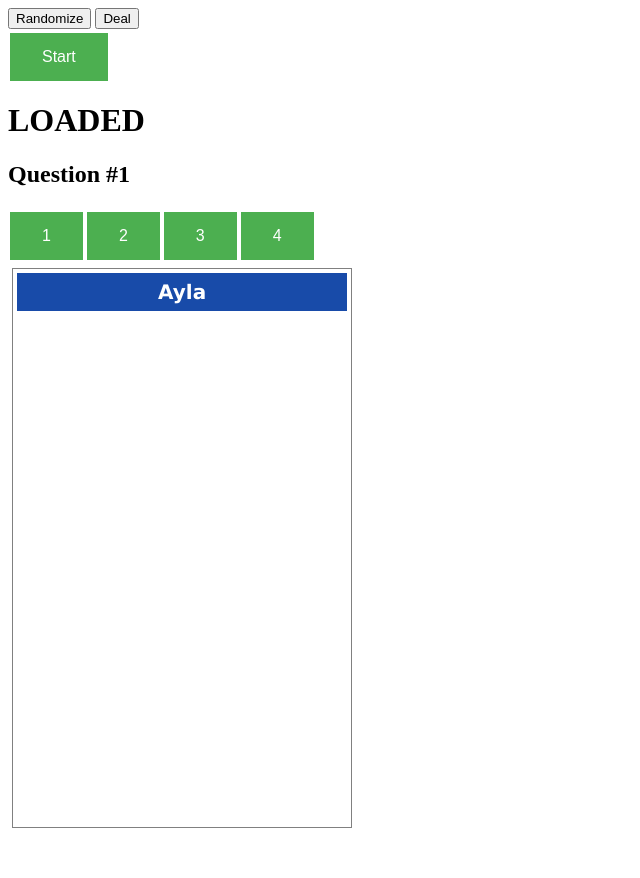
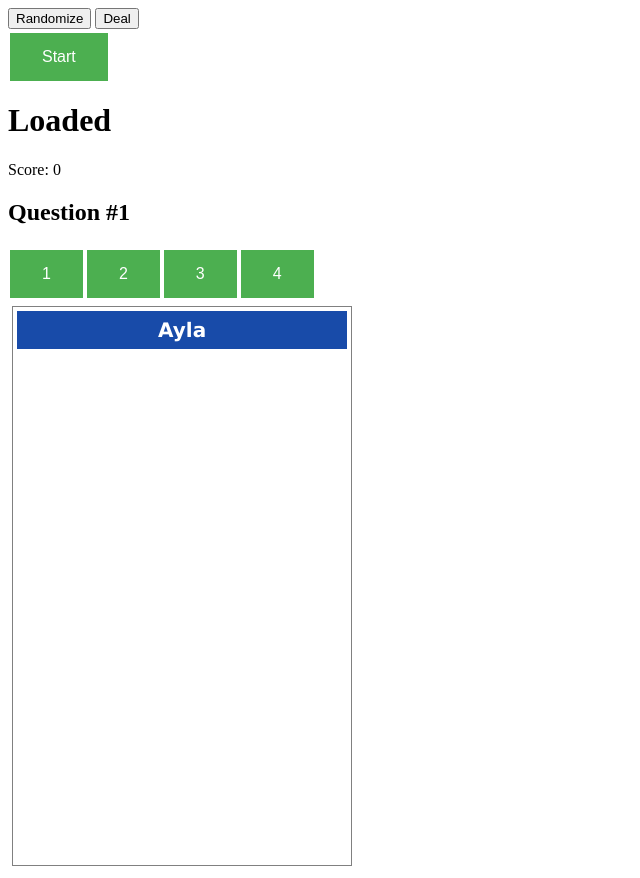
Before and after one commit to kwoolter/JSAwesomenauts, a website: page public_html/examples/card_game/cards.html in a window 1280 px wide. Both pictures are taken after a click on the button "Start". Shown: the whole page, without its empty margins (0-640 px from the left). Before the commit the page ends 840 px from the top, so only its background shows below. Drawn offline with Linux system fonts and the light colour scheme.

Commit message:
added questions, answers and score

```diff
--- a/public_html/examples/card_game/awesomenauts_cards.js
+++ b/public_html/examples/card_game/awesomenauts_cards.js
@@ -7,13 +7,19 @@
 
 var globalCharacterData;
 var globalCharacterNames = [];
-var globalSelectedCharacterNames =[];
+var globalSelectedCharacterNames = [];
 var globalCardSlot = 1;
 var globalQuestionNumber = 1;
 var globalMaxQuestionNumber = 5;
 var globalQuestionOptions = 4;
 var globalQuestionAnswer;
 var globalState;
+var globalScore = 0;
+
+const STATE_LOADED = "Loaded";
+const STATE_PLAYING = "Playing";
+const STATE_RESULT = "Result";
+const STATE_FINISHED = "Finished";
 
 // Choose a random element from a list
 function choose(options) {
@@ -25,7 +31,9 @@ function choose(options) {
 function init() {
 
     console.log("Initialising...");
-    globalState = "LOADED";
+    globalState = STATE_LOADED;
+    globalScore = 0;
+
     renderState();
 
     loadCardData();
@@ -37,8 +45,9 @@ function init() {
 // Start the game
 function startGame() {
 
- globalState = "PLAYING";
+    globalState = STATE_PLAYING;
     globalQuestionNumber = 1;
+    globalScore = 0;
     generateQuestion();
     renderState();
 
@@ -48,7 +57,9 @@ function startGame() {
 function next() {
     globalQuestionNumber += 1;
     if (globalQuestionNumber > globalMaxQuestionNumber) {
-    globalState = "FINISHED";
+        globalState = STATE_FINISHED;
+    } else {
+        globalState = STATE_PLAYING;
     }
     generateQuestion();
     renderState();
@@ -77,7 +88,7 @@ function generateQuestion() {
         characterDetails = globalCharacterData[characterName];
 
         // If we don't have this attribute value already then add to the list
-        if (attribute_values.indexOf(characterDetails[attributeName]) == -1){
+        if (attribute_values.indexOf(characterDetails[attributeName]) == -1) {
             attribute_values.push(characterDetails[attributeName]);
             characters.push(characterName);
         }
@@ -93,8 +104,7 @@ function generateQuestion() {
 
     if (scale == "smallest") {
         globalQuestionAnswer = minAnswer;
-    }
-    else if (scale == "biggest") {
+    } else if (scale == "biggest") {
         globalQuestionAnswer = maxAnswer;
     }
 
@@ -108,7 +118,7 @@ function generateQuestion() {
 
         // Show the card for each character
         characterDetails = globalCharacterData[characterName];
-        cardHTML = renderCharacter(characterDetails,undefined, undefined, showCharacter = false, showSkill = false, showUpgrade = false);
+        cardHTML = renderCharacter(characterDetails, undefined, undefined, showCharacter = false, showSkill = false, showUpgrade = false);
         dealCard(cardHTML, slot = slot);
         slot += 1;
 
@@ -126,7 +136,10 @@ function generateQuestion() {
 
 // The user selected the answer to a question
 function answer(selection) {
-    if (globalState == "PLAYING") {
+    if (globalState == STATE_PLAYING) {
+
+        globalState = STATE_RESULT;
+
         console.log("You choose answer " + selection);
         console.log("The correct answer was " + globalQuestionAnswer);
 
@@ -137,18 +150,29 @@ function answer(selection) {
 
             // Show the card for each character
             var characterDetails = globalCharacterData[characterName];
-            cardHTML = renderCharacter(characterDetails,undefined, undefined, showCharacter = true, showSkill = false, showUpgrade = false);
+            cardHTML = renderCharacter(characterDetails, undefined, undefined, showCharacter = true, showSkill = false, showUpgrade = false);
             dealCard(cardHTML, slot = slot);
             slot += 1;
 
         });
 
+        var resultHTML;
+        if (selection == globalQuestionAnswer) {
+            resultHTML = "Correct";
+            globalScore += 1;
 
+        } else {
+            resultHTML = "Wrong";
         }
-    else {
+
+        document.getElementById("result").innerHTML = resultHTML;
+
+
+    } else {
         console.log("You cannot choose an answer in state " + globalState);
     }
 
+    renderState();
 
 
 }
@@ -158,23 +182,39 @@ function renderState() {
     document.getElementById("state").innerHTML = globalState;
     document.getElementById("question").innerHTML = "Question #" + globalQuestionNumber;
 
-    if (globalState == "PLAYING") {
+    var bAnswersDisabled = true;
+
+    if (globalState == STATE_PLAYING) {
+        document.getElementById("start").style.display = "none";
+        document.getElementById("next").style.display = "none";
+        document.getElementById("result").style.visibility = "hidden";
+        bAnswersDisabled = false;
+    } else if (globalState == STATE_LOADED) {
+        document.getElementById("start").style.display = "block";
+        document.getElementById("next").style.display = "none";
+        document.getElementById("result").style.visibility = "hidden";
+    } else if (globalState == STATE_FINISHED) {
+        document.getElementById("start").style.display = "block";
+        document.getElementById("next").style.display = "none";
+        document.getElementById("result").style.visibility = "hidden";
+    } else if (globalState == STATE_RESULT) {
         document.getElementById("start").style.display = "none";
         document.getElementById("next").style.display = "block";
-    }
-    else if (globalState == "LOADED") {
-            document.getElementById("start").style.display = "block";
-            document.getElementById("next").style.display = "none";
+        document.getElementById("result").style.visibility = "visible";
     }
 
-    else if (globalState == "FINISHED") {
-            document.getElementById("start").style.display = "block";
-            document.getElementById("next").style.display = "none";
+    document.getElementById("score").innerHTML = "Score: " + globalScore;
+
+    var answersHTML = "";
+    if (bAnswersDisabled == true) {
+        buttonState = "disabled";
+    } else {
+        buttonState = "";
     }
 
-    var answersHTML="";
-    for (var i=1; i<globalMaxQuestionNumber;i++) {
-        answersHTML += '<button class="button" type="button" onclick="answer(' + i + ')">' + i + '</button>';
+    for (var i = 1; i < globalMaxQuestionNumber; i++) {
+        //answersHTML += '<button class="button" type="button" onclick="answer(' + i + ') '  + buttonState + '>' + i + '</button>';
+        answersHTML += '<button class="button" type="button" onclick="answer(' + i + ')" ' + buttonState + '>' + i + '</button>';
     }
     document.getElementById("answers").innerHTML = answersHTML;
 
@@ -329,8 +369,7 @@ function renderCharacter(data, skillName = "", upgradeName = "", showCharacter =
 
     if (showCharacter == false) {
         document.getElementById("character").style.visibility = "hidden";
-    }
-    else {
+    } else {
         document.getElementById("character").style.visibility = "visible";
     }
 
@@ -352,13 +391,12 @@ function renderCharacter(data, skillName = "", upgradeName = "", showCharacter =
 
 
     // Render the skill section of the card...
-    console.log("\tRendering skill " + skillName + " show="+showSkill);
+    console.log("\tRendering skill " + skillName + " show=" + showSkill);
 
     if (showSkill == false) {
         document.getElementById("skill1").style.visibility = "hidden";
         document.getElementById("skill2").style.visibility = "hidden";
-    }
-    else {
+    } else {
         document.getElementById("skill1").style.visibility = "visible";
         document.getElementById("skill2").style.visibility = "visible";
 
@@ -380,14 +418,13 @@ function renderCharacter(data, skillName = "", upgradeName = "", showCharacter =
     document.getElementById("an_skill_stats").innerHTML = stats_html;
 
     // Render the upgrade section...
-    console.log("\t\tRendering upgrade " + upgradeName + " show="+showUpgrade);
+    console.log("\t\tRendering upgrade " + upgradeName + " show=" + showUpgrade);
 
     if (showUpgrade == false) {
         document.getElementById("upgrade1").style.visibility = "hidden";
         document.getElementById("upgrade2").style.visibility = "hidden";
         document.getElementById("upgrade3").style.visibility = "hidden";
-    }
-    else {
+    } else {
         document.getElementById("upgrade1").style.visibility = "visible";
         document.getElementById("upgrade2").style.visibility = "visible";
         document.getElementById("upgrade3").style.visibility = "visible";
--- a/public_html/examples/card_game/cards.html
+++ b/public_html/examples/card_game/cards.html
@@ -19,11 +19,13 @@ and open the template in the editor.
 <button class="button" id="start" type="button" onclick="startGame()">Start</button>
 <button class="button" id="next" type="button" onclick="next()" style="display:none;">Next</button>
 <h1 id="state"></h1>
+<p id="score">Score = 0</p>
 <h2 id="question"></h2>
 <p id="question_text"></p>
 <ol id="options">
 </ol>
 <div id="answers"></div>
+<div id="result" class="result"></div>
 <div id="card_template" style="display:none;">
 
     <table class="card" style="width:9cm;">
--- a/public_html/examples/card_game/template.css
+++ b/public_html/examples/card_game/template.css
@@ -81,3 +81,9 @@
     margin: 4px 2px;
     cursor: pointer;
 }
+
+.result {
+    background-color: #4CAF50;
+    color: white;
+
+}
```
Also changed, not shown: README.md. Lines whose indentation alone changed are shown as unchanged.
